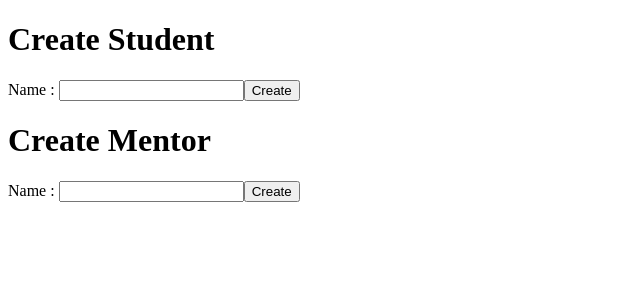
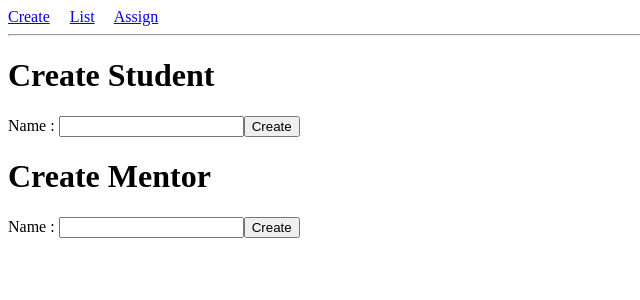
Before and after one commit to KarthikeyanM-1997/angularNodeApiOne, an Angular app: page /create in a window 1280 px wide. Shown: the top 300 px of the page, without its empty margins (0-640 px from the left). Built offline with nearby package versions, Linux system fonts and the light colour scheme.

Commit message:
=tob bar

```diff
--- a/src/app/assign-component/assign-component.component.html
+++ b/src/app/assign-component/assign-component.component.html
@@ -1,3 +1,5 @@
+<a routerLink="/create">Create</a> &nbsp; &nbsp; <a routerLink="/list">List</a> &nbsp; &nbsp; <a routerLink="/assign">Assign</a>
+
 <hr>
 Student :
 <select [formControl]="studentName">
--- a/src/app/create-component/create-component.component.html
+++ b/src/app/create-component/create-component.component.html
@@ -1,3 +1,6 @@
+<a routerLink="/create">Create</a> &nbsp; &nbsp; <a routerLink="/list">List</a> &nbsp; &nbsp; <a routerLink="/assign">Assign</a>
+<hr>
+
 <h1>Create Student</h1>
 <form [formGroup]="createStudent" (ngSubmit)="createStudentFn()">
     Name : <input type="text" formControlName="name" />
--- a/src/app/index-component/index-component.component.html
+++ b/src/app/index-component/index-component.component.html
@@ -1,5 +1 @@
-<a routerLink="/create">Create</a>
-<br>
-<a routerLink="/list">List</a>
-<br>
-<a routerLink="/assign">Assign</a>
+<a routerLink="/create">Create</a> &nbsp; &nbsp; <a routerLink="/list">List</a> &nbsp; &nbsp; <a routerLink="/assign">Assign</a>
--- a/src/app/list-component/list-component.component.html
+++ b/src/app/list-component/list-component.component.html
@@ -1,3 +1,7 @@
+<a routerLink="/create">Create</a> &nbsp; &nbsp; <a routerLink="/list">List</a> &nbsp; &nbsp; <a routerLink="/assign">Assign</a>
+
+<hr>
+
 <h2 *ngFor="let item of keys">
     Mentor : {{item}}
     <br>
```
